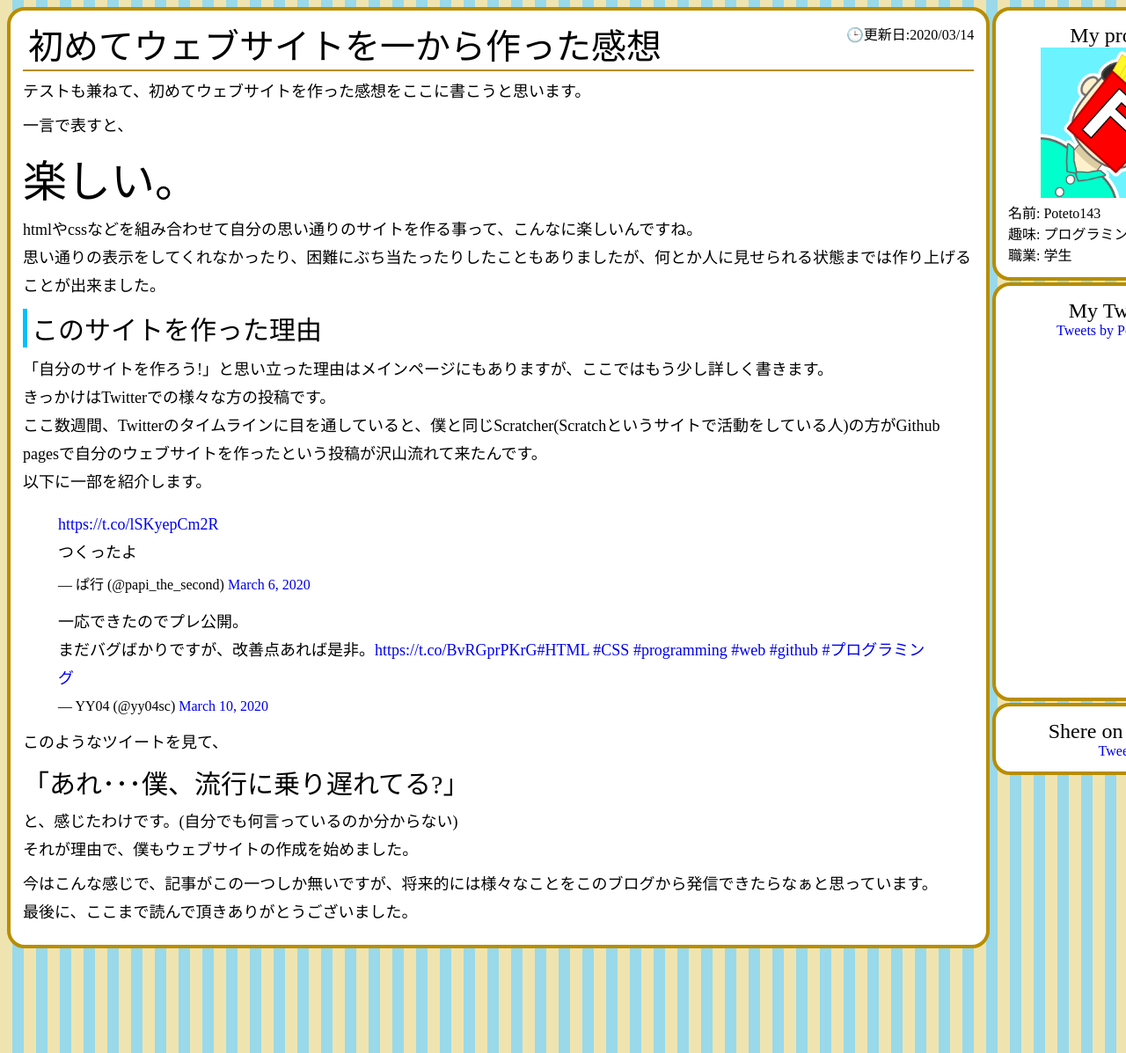
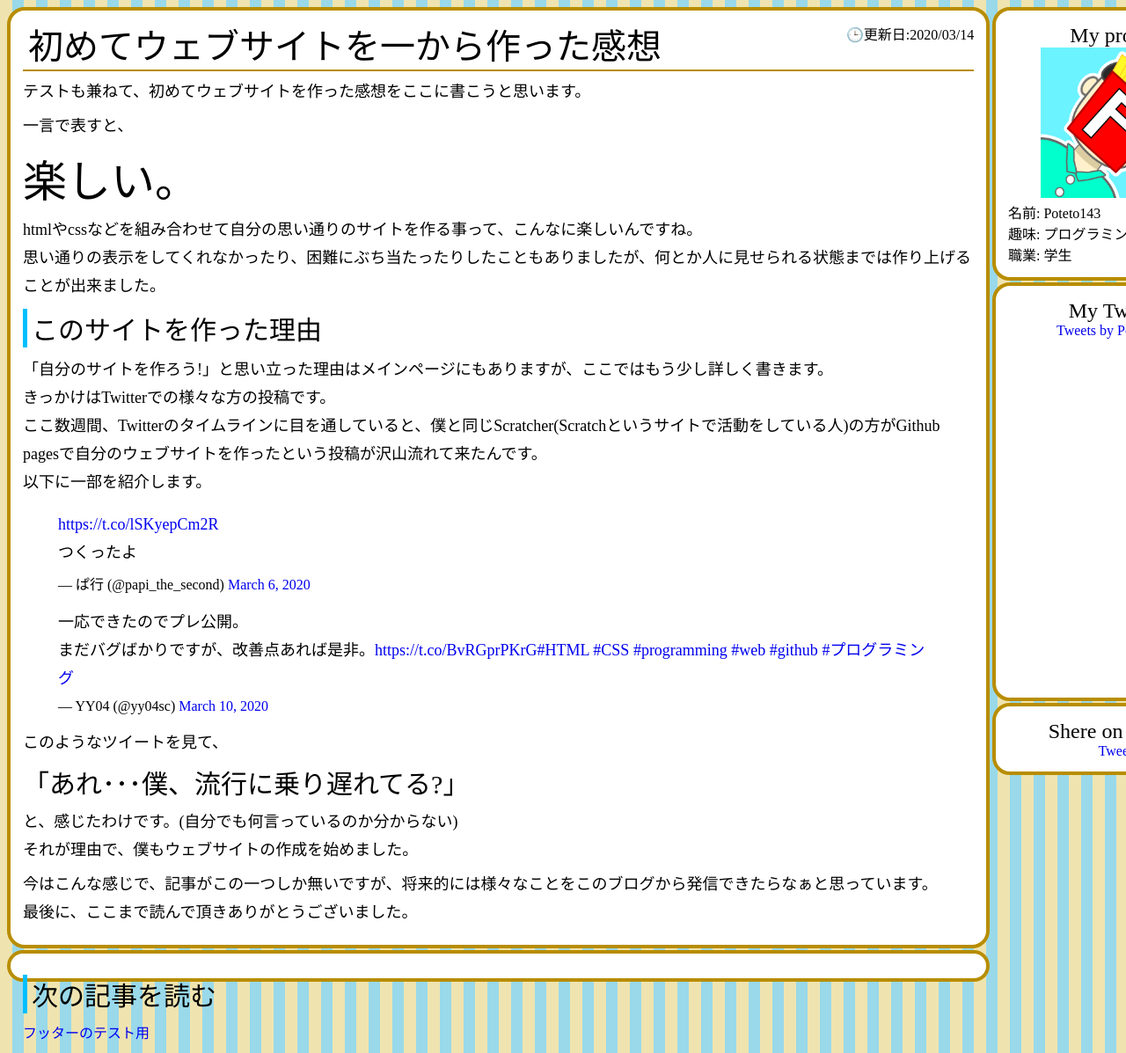
Before and after one commit to Poteto143/Poteto143s_diary, a Jekyll site: the page built from _posts/2020-03-14-Impression_of_making_website.markdown, in a window 1280 px wide. Shown: the whole page at 88% size. Built offline with Jekyll 4.4.1, drawn with Linux system fonts in a browser that asks for light colours; comment, search, counter and statistics services are not loaded.

Commit message:
フッターのテスト

```diff
--- a/_includes/footer.html
+++ b/_includes/footer.html
@@ -1,12 +1,16 @@
 <footer>
     <div class="block">
         {%- if page.next -%}
+        <div style="float: left;">
             <h2>次の記事を読む</h2>
             <a href="Poteto143s_diary/{{page.next.url}}">{{page.next.title}}</a>
+        </div>
         {%- endif -%}
         {%- if page.previous-%}
+        <div style="float: right;">
             <h2>前の記事を読む</h2>
             <a href="Poteto143s_diary/{{page.previous.url}}">{{page.previous.title}}</a>
+        </div>
         {%- endif -%}
     </div>
 </footer>
--- a/_layouts/default.html
+++ b/_layouts/default.html
@@ -27,7 +27,7 @@
                 </div>
             </article>
             {% include sidebar.html %}
-            {%- if page.showfooter == "yes" -%}
+            {%- if page.showfooter -%}
                 {% include footer.html %}
             {%- endif -%}
         </div>
--- /dev/null
+++ b/_posts/2020-03-15-test.markdown
@@ -0,0 +1,9 @@
+---
+layout: default
+title:  "フッターのテスト用"
+pagename: "フッターのテスト用"
+showfooter: False
+---
+うん…<br>
+何もないです。<br>
+フッターの表示をテストするだけ。気にしないで。
```
